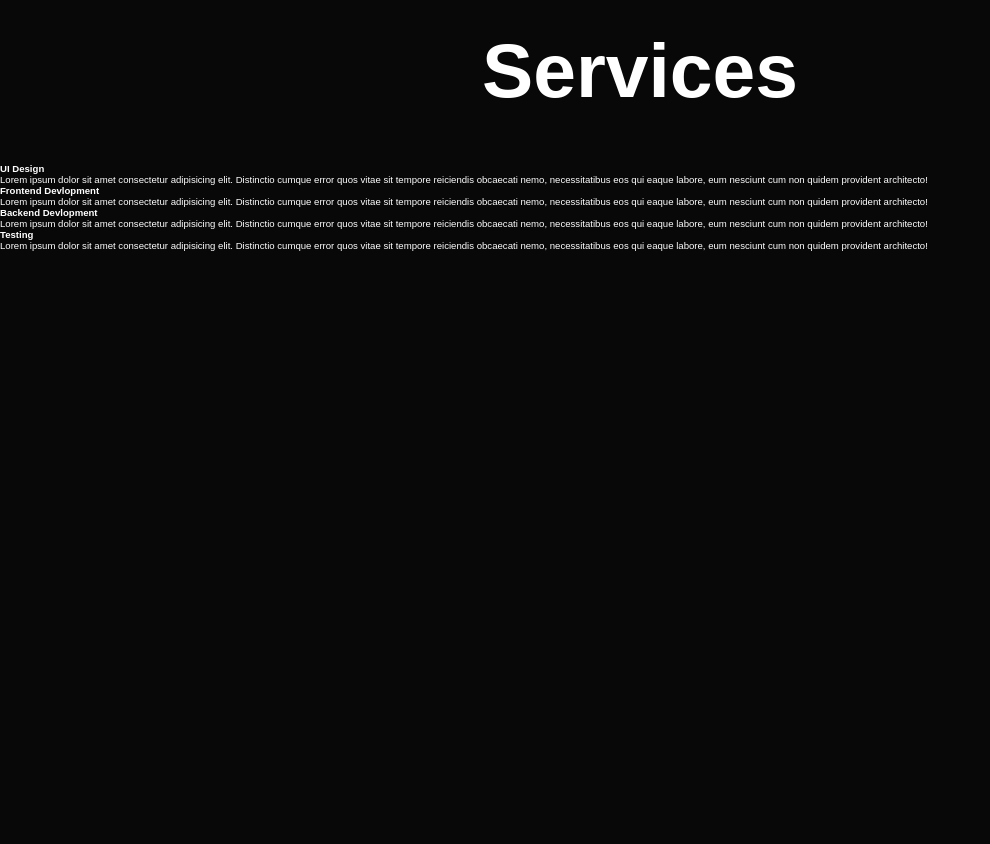
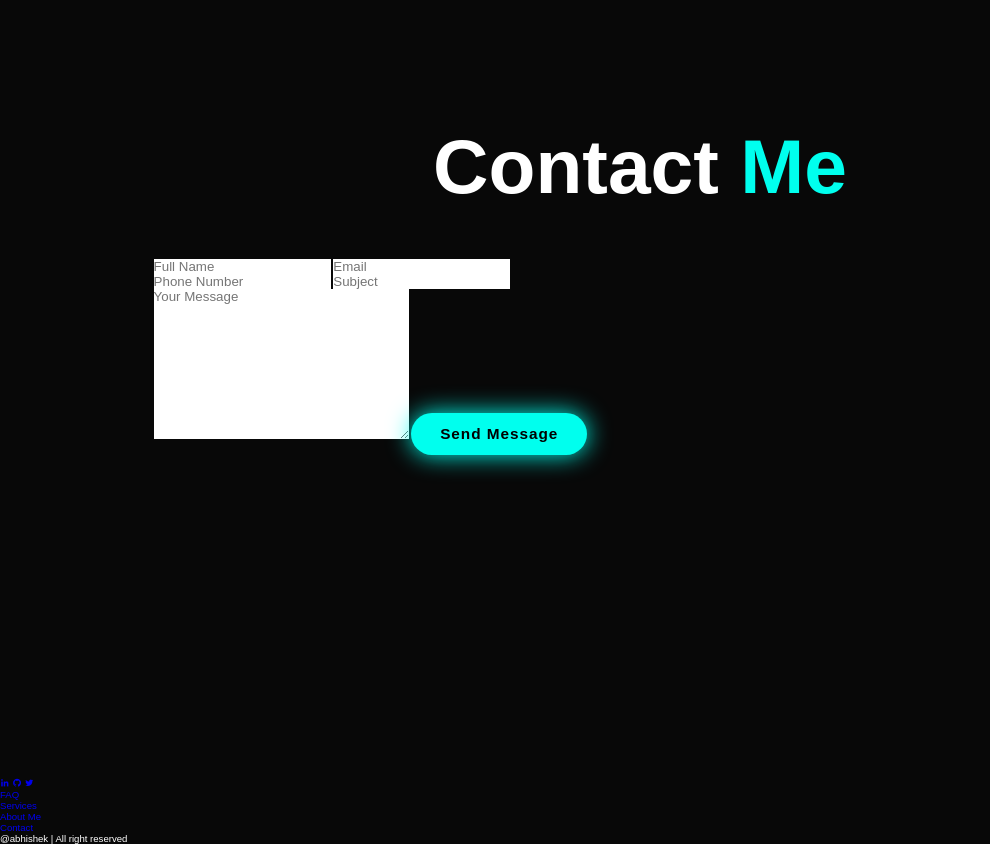
Before and after one commit to abhishekkumar9988/portfolio, a plain HTML site: page index.html in a window 1280 px wide. Shown: the part 2780-3624 px from the top of the page, without its empty margins (0-990 px from the left). Before the commit the page ends 3031 px from the top, so only its background shows below. Drawn offline with nearby package versions, Linux system fonts and the light colour scheme; a script that the page names is missing.

Commit message:
Update index.html
footer html

```diff
--- a/index.html
+++ b/index.html
@@ -79,7 +79,9 @@
         </div>
 
     </section>
-    <section class="services" id="services"></section>
+
+
+    <section class="services" id="services">
         <h2 class="heading">Services</h2>
 
         <div class="services-container">
@@ -110,9 +112,99 @@
                     <p>Lorem ipsum dolor sit amet consectetur adipisicing elit. Distinctio cumque error quos vitae sit tempore reiciendis obcaecati nemo, necessitatibus eos qui eaque labore, eum nesciunt cum non quidem provident architecto!</p>
                 </div>
             </div>
+        </div>
+    </section>
 
+    <!-- <section class="testimonials" id="testimonials">
+        <div class="testimonials-box">
+            <h2 class="heading">Testimonials</h2>
 
+            <div class="wrapper">
+                <div class="testimonial-item">
+                    <img src="1.jpg" alt="">
+                    <h2>Marilyn</h2>
+                    <div class="rating">
+
+                    </div>
+                    <p>Lorem ipsum dolor sit amet consectetur adipisicing elit. Rem minus blanditiis, debitis perferendis odio unde, deserunt molestiae explicabo eligendi quo temporibus soluta atque hic repellendus suscipit facere laborum, dignissimos animi!</p>
+
+                </div>
+
+                <div class="testimonial-item">
+                    <img src="2.jpg" alt="">
+                    <h2>Julia</h2>
+                    <div class="rating">
+
+                    </div>
+                    <p>Lorem ipsum dolor sit amet consectetur adipisicing elit. Rem minus blanditiis, debitis perferendis odio unde, deserunt molestiae explicabo eligendi quo temporibus soluta atque hic repellendus suscipit facere laborum, dignissimos animi!</p>
+
+                </div>
+
+                <div class="testimonial-item">
+                    <img src="3.jpg" alt="">
+                    <h2>rebec</h2>
+                    <div class="rating">
+
+                    </div>
+                    <p>Lorem ipsum dolor sit amet consectetur adipisicing elit. Rem minus blanditiis, debitis perferendis odio unde, deserunt molestiae explicabo eligendi quo temporibus soluta atque hic repellendus suscipit facere laborum, dignissimos animi!</p>
+
+                </div>
+            </div>
         </div>
+
+    </section>     -->
+
+    <section class="contact"id="contact">
+        <h2 class="heading">Contact <span>Me</span></h2>
+
+        <form action="">
+            <div class="input-group">
+                <div class="input-box">
+                   <input type="text" placeholder="Full Name">
+                   <input type="email" placeholder="Email">
+                </div>
+                <div class="input-box">
+                    <input type="number" placeholder="Phone Number">
+                    <input type="text" placeholder="Subject">
+                </div>
+            </div>
+
+            <div class="input-group-2">
+                <textarea name="" id="" cols="30" rows="10" placeholder="Your Message"></textarea>
+                <input type="submit" value="Send Message" class="btn">
+            </div>
+        </form>
+    </section>
+
+    <footer class="footer">
+        <div class="social">
+            <a href="#"><i class='bx bxl-linkedin'></i></a>
+            <a href="#"><i class='bx bxl-github' ></i></a>
+            <a href="#"><i class='bx bxl-twitter' ></i></a>
+        </div>
+
+        <ul class="list">
+            <li>
+                <a href="#">FAQ</a>
+            </li>
+
+            <li>
+                <a href="#">Services</a>
+            </li>
+
+            <li>
+                <a href="#">About Me</a>
+            </li>
+
+            <li>
+                <a href="#">Contact</a>
+            </li>
+        </ul>
+        <p class="copyright">
+            @abhishek | All right reserved
+        </p>
+
+    </footer>
     <script src="script.js"></script>
 
 </body>
```
